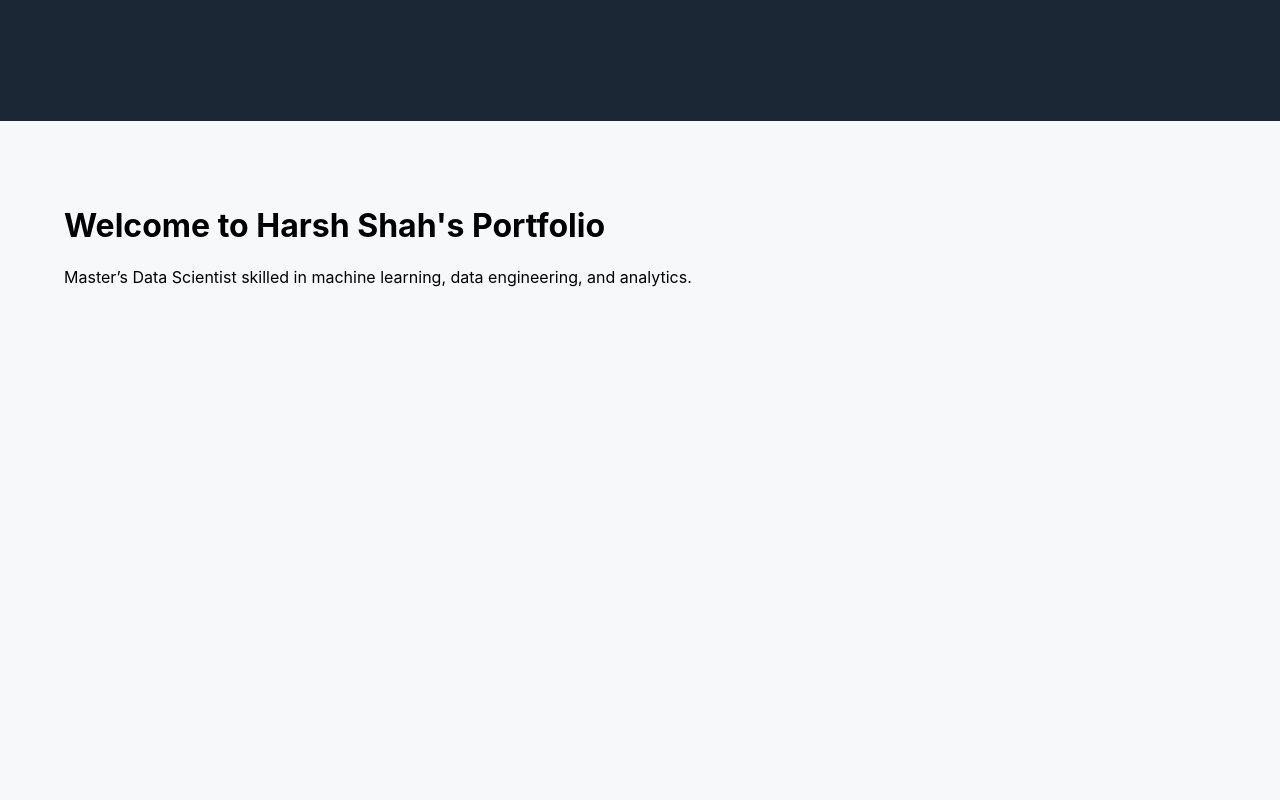
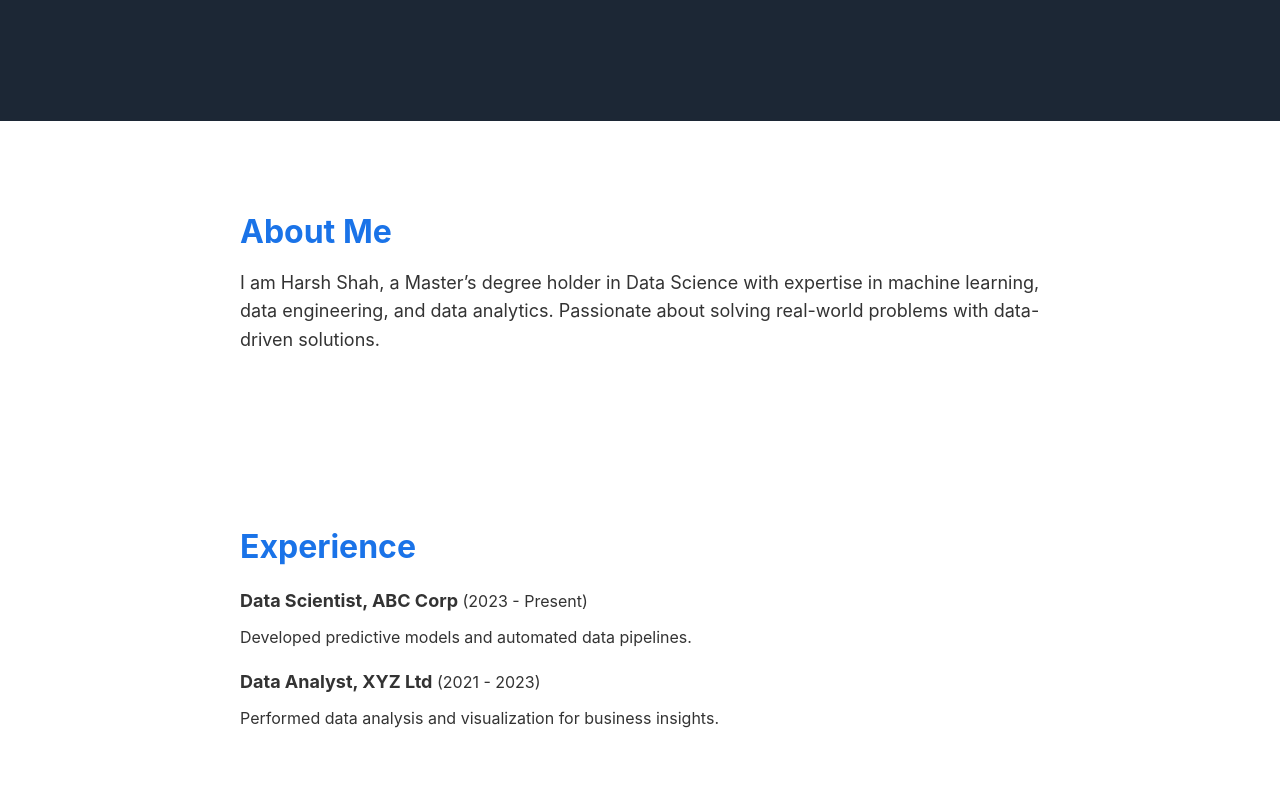
Before and after one commit to Harshgitbu/Harsh_Portfolio, a React (Create React App) app: page / in a window 1280 px wide. Shown: the part 580-1380 px from the top of the page. Built offline with nearby package versions, Linux system fonts and the light colour scheme.

Commit message:
about and experience update temp

```diff
--- a/src/App.js
+++ b/src/App.js
@@ -1,12 +1,16 @@
 import React from 'react';
 import Navbar from './components/Navbar/Navbar';
 import Hero from './components/Hero/Hero';
+import About from './components/About/About';
+import Experience from './components/Experience/Experience';
 
 function App() {
   return (
     <>
       <Navbar />
       <Hero />
+      <About />
+      <Experience />
       <header id="hero" style={{height: '80vh', padding: '4rem', backgroundColor: '#f7f8fa'}}>
         <h1>Welcome to Harsh Shah's Portfolio</h1>
         <p>Master’s Data Scientist skilled in machine learning, data engineering, and analytics.</p>
--- /dev/null
+++ b/src/components/About/About.css
@@ -0,0 +1,17 @@
+.about {
+    padding: 4rem 2rem;
+    max-width: 800px;
+    margin: 0 auto;
+    color: #333;
+  }
+
+  .about h2 {
+    font-size: 2rem;
+    margin-bottom: 1rem;
+    color: #1a73e8;
+  }
+
+  .about p {
+    font-size: 1.125rem;
+    line-height: 1.6;
+  }
--- /dev/null
+++ b/src/components/About/About.jsx
@@ -0,0 +1,16 @@
+import React from 'react';
+import './About.css';
+
+const About = () => {
+  return (
+    <section className="about" id="about">
+      <h2>About Me</h2>
+      <p>
+        I am Harsh Shah, a Master’s degree holder in Data Science with expertise in machine learning, data engineering, and data analytics.
+        Passionate about solving real-world problems with data-driven solutions.
+      </p>
+    </section>
+  );
+};
+
+export default About;
--- /dev/null
+++ b/src/components/Experience/Experience.css
@@ -0,0 +1,25 @@
+.experience {
+    padding: 4rem 2rem;
+    max-width: 800px;
+    margin: 0 auto;
+    color: #333;
+  }
+
+  .experience h2 {
+    font-size: 2rem;
+    margin-bottom: 1.5rem;
+    color: #1a73e8;
+  }
+
+  .experience ul {
+    list-style: none;
+    padding: 0;
+  }
+
+  .experience li {
+    margin-bottom: 1.5rem;
+  }
+
+  .experience strong {
+    font-size: 1.125rem;
+  }
--- /dev/null
+++ b/src/components/Experience/Experience.jsx
@@ -0,0 +1,22 @@
+import React from 'react';
+import './Experience.css';
+
+const Experience = () => {
+  return (
+    <section className="experience" id="experience">
+      <h2>Experience</h2>
+      <ul>
+        <li>
+          <strong>Data Scientist, ABC Corp</strong> (2023 - Present)
+          <p>Developed predictive models and automated data pipelines.</p>
+        </li>
+        <li>
+          <strong>Data Analyst, XYZ Ltd</strong> (2021 - 2023)
+          <p>Performed data analysis and visualization for business insights.</p>
+        </li>
+      </ul>
+    </section>
+  );
+};
+
+export default Experience;
```
